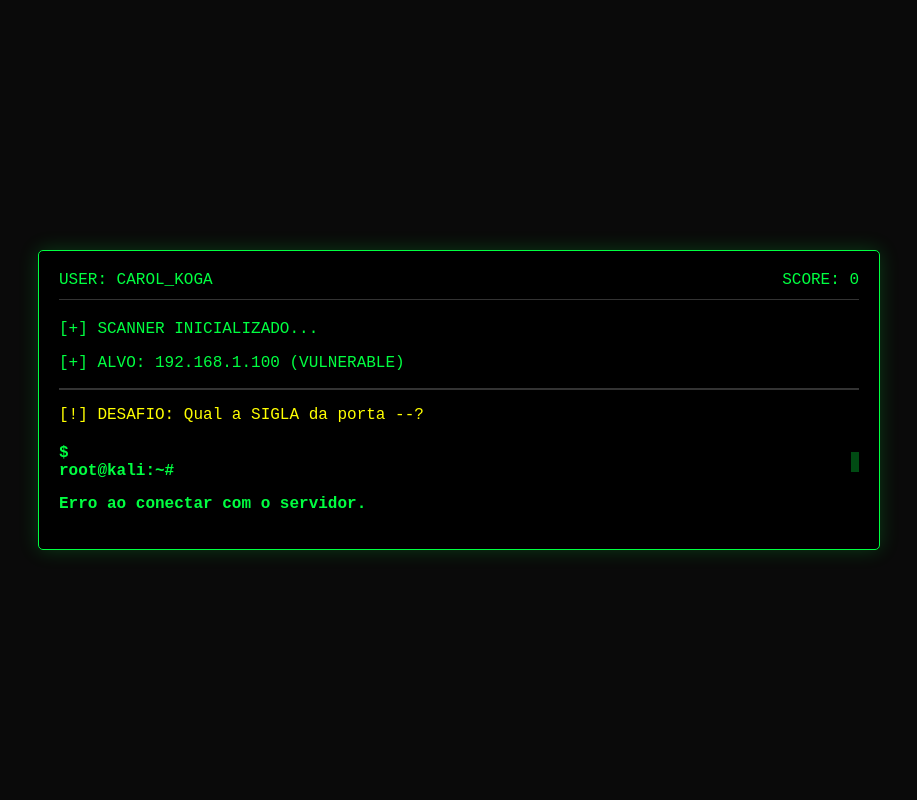
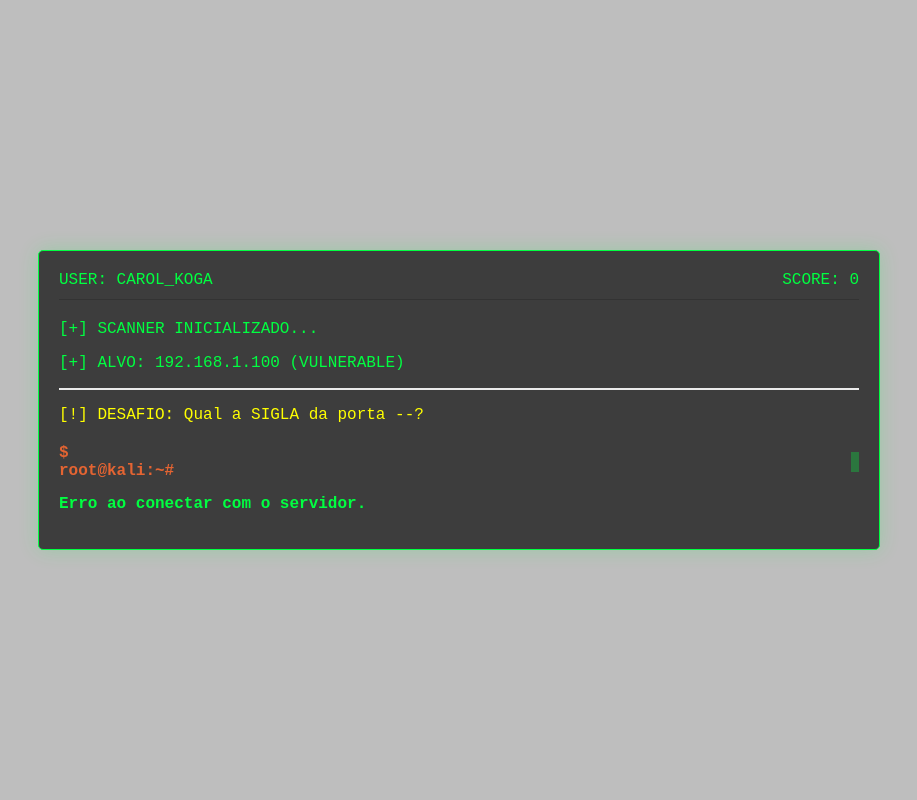
Before and after one commit to carolkoga/port_game, a Flask app: page / in a window 1280 px wide. Shown: the whole page, without its empty margins (181-1098 px from the left). Run offline with Flask 3, Linux system fonts and the light colour scheme.

Commit message:
UI-colors

```diff
--- a/static/css/style.css
+++ b/static/css/style.css
@@ -1,5 +1,5 @@
 body {
-    background-color: #0a0a0a;
+    background-color: #bebebe;
     color: #00ff41;
     font-family: 'Courier New', Courier, monospace;
     display: flex;
@@ -12,7 +12,7 @@ body {
 #terminal {
     width: 80%;
     max-width: 800px;
-    background: #000;
+    background: #3d3d3d;
     border: 1px solid #00ff41;
     padding: 20px;
     box-shadow: 0 0 20px rgba(0, 255, 65, 0.2);
@@ -28,7 +28,9 @@ body {
 }
 
 @keyframes blink {
-    50% { opacity: 0; }
+    50% {
+        opacity: 0;
+    }
 }
 
 input {
--- a/static/js/game.js
+++ b/static/js/game.js
@@ -1,22 +1,27 @@
 let currentChallengeId = null;
+let isWaitingNext = false; // Controle para saber se estamos esperando o usuário avançar
 
 // --- FUNÇÃO 1: BUSCAR NOVO DESAFIO ---
 async function nextChallenge() {
-    // 1. Limpa a tela do desafio anterior
-    document.getElementById('result-details').style.display = 'none'; // Esconde a caixa de detalhes
-    document.getElementById('feedback').innerText = '';             // Limpa a mensagem de erro/acerto
-    document.getElementById('user-input').value = '';               // Limpa o input
-    document.getElementById('user-input').focus();                  // Coloca o cursor no input automaticamente
+    // 1. Reseta a interface para o estado inicial
+    isWaitingNext = false;
+    document.getElementById('result-details').style.display = 'none';
+    document.getElementById('feedback').innerText = '';
+    document.getElementById('next-btn').style.display = 'none'; // Esconde o botão
 
-    // 2. Busca dados no Backend
+    // 2. Destrava e limpa o input
+    const inputEl = document.getElementById('user-input');
+    inputEl.value = '';
+    inputEl.disabled = false;
+    inputEl.focus();
+
+    // 3. Busca dados no Backend
     try {
         const response = await fetch('/get_challenge');
-
         if (!response.ok) throw new Error('Erro ao buscar desafio');
 
         const data = await response.json();
 
-        // 3. Atualiza a tela com a nova porta
         currentChallengeId = data.id;
         document.getElementById('port-num').innerText = data.porta;
     } catch (error) {
@@ -25,41 +30,46 @@ async function nextChallenge() {
     }
 }
 
-// --- FUNÇÃO 2: VERIFICAR RESPOSTA (ENTER) ---
+// --- FUNÇÃO 2: CONTROLADOR DE EVENTOS (ENTER) ---
 document.getElementById('user-input').addEventListener('keypress', async (e) => {
-    if (e.key === 'Enter') {
-        // Previne envio duplo se o usuário apertar Enter várias vezes rápido
-        if (document.getElementById('feedback').innerText !== '') return;
+    // Se apertar Enter, mas já tiver respondido, funciona como clicar no botão "Próximo"
+    if (e.key === 'Enter' && isWaitingNext) {
+        nextChallenge();
+        return;
+    }
 
-        const input = e.target.value.toUpperCase().trim();
+    if (e.key === 'Enter' && !isWaitingNext) {
+        const inputEl = e.target;
+        const inputVal = inputEl.value.toUpperCase().trim();
 
-        // Envia resposta para o Python
+        // Evita envio vazio
+        if (!inputVal) return;
+
+        // Trava o input para não editar enquanto processa
+        inputEl.disabled = true;
+
         const response = await fetch('/check_answer', {
             method: 'POST',
             headers: { 'Content-Type': 'application/json' },
-            body: JSON.stringify({ id: currentChallengeId, sigla: input })
+            body: JSON.stringify({ id: currentChallengeId, sigla: inputVal })
         });
 
         const result = await response.json();
         const feedbackEl = document.getElementById('feedback');
 
-        // --- ATUALIZAÇÃO DA INTERFACE ---
-
-        // 1. Mostra Score e Mensagem Principal
+        // --- EXIBE RESULTADO ---
         feedbackEl.innerText = result.message;
         document.getElementById('score-val').innerText = result.new_score;
 
         if (result.correct) {
-            feedbackEl.style.color = "#00ff41"; // Verde Matrix
+            feedbackEl.style.color = "#00ff41";
         } else {
-            feedbackEl.style.color = "#ff4444"; // Vermelho Alerta
+            feedbackEl.style.color = "#ff4444";
         }
 
-        // 2. Preenche a Caixa de Detalhes (A parte educativa!)
-        // Agora isso roda TANTO no acerto QUANTO no erro
+        // --- EXIBE DETALHES TÉCNICOS ---
         if (result.details) {
             const details = result.details;
-
             document.getElementById('det-desc').innerText = details.descricao;
             document.getElementById('det-cat').innerText = details.categoria;
 
@@ -71,16 +81,21 @@ document.getElementById('user-input').addEventListener('keypress', async (e) =>
                 statusEl.innerText = "⚠️ INSEGURO (Texto claro / Legado)";
                 statusEl.style.color = "#ff4444";
             }
-
-            // Exibe a caixa verde com as infos
             document.getElementById('result-details').style.display = 'block';
         }
 
-        // 3. Temporizador inteligente
-        // Se acertou: espera 4 segundos. Se errou: espera 6 segundos (para dar tempo de ler).
-        const delayTime = result.correct ? 20000 : 60000;
-        setTimeout(nextChallenge, delayTime);
+        // --- FINALIZA O TURNO ---
+        // Mostra o botão para avançar manualmente
+        document.getElementById('next-btn').style.display = 'inline-block';
+        isWaitingNext = true;
+
+        // Foca no botão para facilitar apertar Enter de novo
+        document.getElementById('next-btn').focus();
     }
 });
 
+// Evento de clique no botão (caso use o mouse)
+document.getElementById('next-btn').addEventListener('click', nextChallenge);
+
+// Inicia o jogo
 nextChallenge();
--- a/templates/index.html
+++ b/templates/index.html
@@ -18,12 +18,12 @@
         <div id="output">
             <p>[+] SCANNER INICIALIZADO...</p>
             <p>[+] ALVO: <span id="target-ip">192.168.1.100</span> (VULNERABLE)</p>
-            <hr style="border: 0.5px solid #333; margin: 10px 0;">
+            <hr style="border: 0.5px solid #ebebeb; margin: 10px 0;">
 
             <p style="color: yellow;">[!] DESAFIO: Qual a SIGLA da porta <span id="port-num">--</span>?</p>
 
             <div id="result-details"
-                style="display: none; margin: 15px 0; padding: 10px; border-left: 3px solid #00ff41; background: rgba(0, 255, 65, 0.05);">
+                style="display: none; margin: 15px 0; padding: 10px; border-left: 3px solid #0b7024; background: rgb(14, 14, 14);">
                 <p style="margin: 5px 0;"><strong>DESCRIÇÃO:</strong> <span id="det-desc">--</span></p>
                 <p style="margin: 5px 0;"><strong>STATUS:</strong> <span id="det-status">--</span></p>
                 <p style="margin: 5px 0;"><strong>CATEGORIA:</strong> <span id="det-cat">--</span></p>
@@ -31,12 +31,17 @@
         </div>
 
         <div style="display: flex; align-items: center; margin-top: 20px;">
-            <span style="color: #00ff41; font-weight: bold;">$ root@kali:~#&nbsp;</span>
+            <span style="color: #e46432; font-weight: bold;">$ root@kali:~#&nbsp;</span>
             <input type="text" id="user-input" autofocus autocomplete="off">
             <span class="cursor"></span>
         </div>
 
         <p id="feedback" style="margin-top: 15px; font-weight: bold;"></p>
+
+        <button id="next-btn"
+            style="display: none; margin-top: 20px; background: #313131; color: #00ff41; border: 1px solid #00ff41; padding: 10px 20px; cursor: pointer; font-family: 'Courier New', monospace; font-weight: bold; text-transform: uppercase;">
+            [ >> SEGUIR PARA O PRÓXIMO ALVO ]
+        </button>
     </div>
 
     <script src="{{ url_for('static', filename='js/game.js') }}"></script>
```
